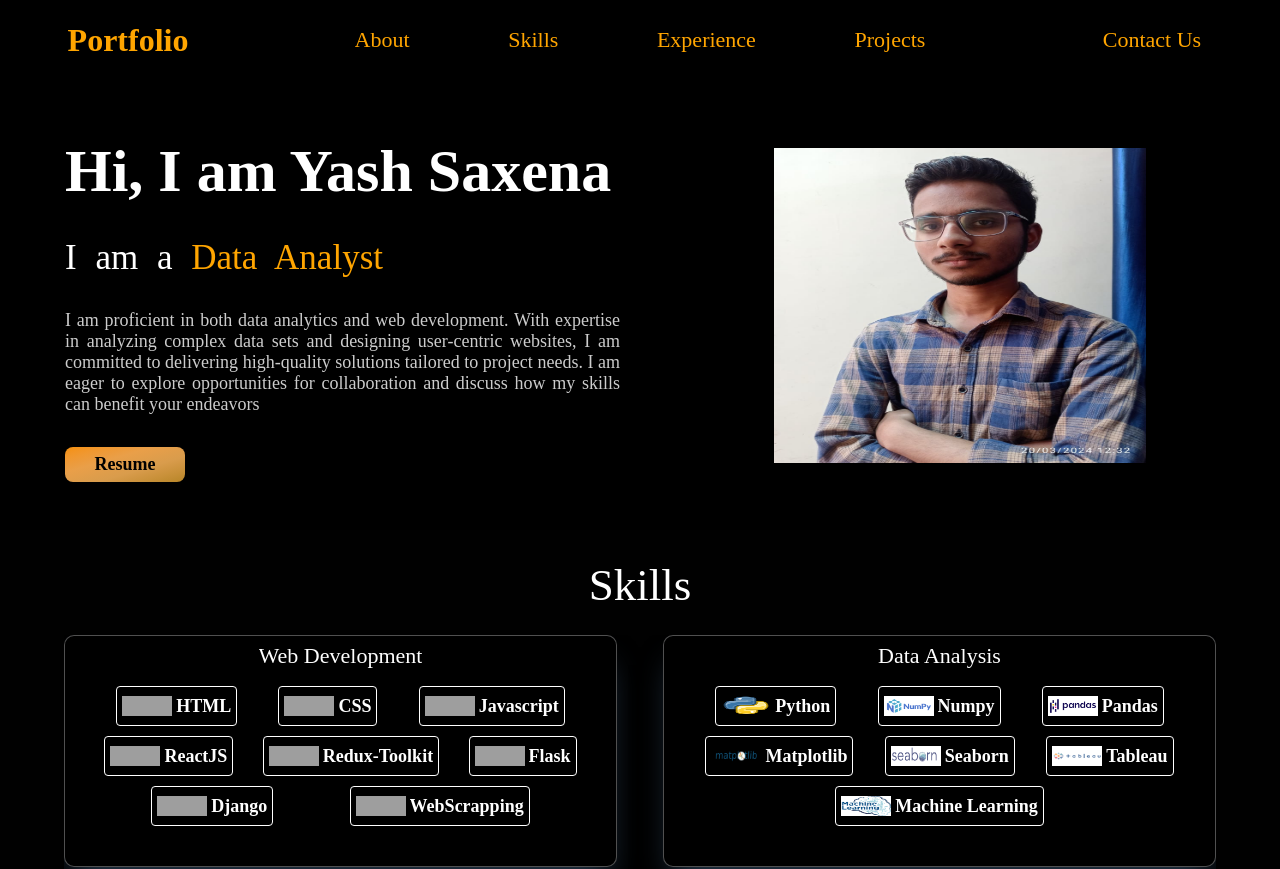
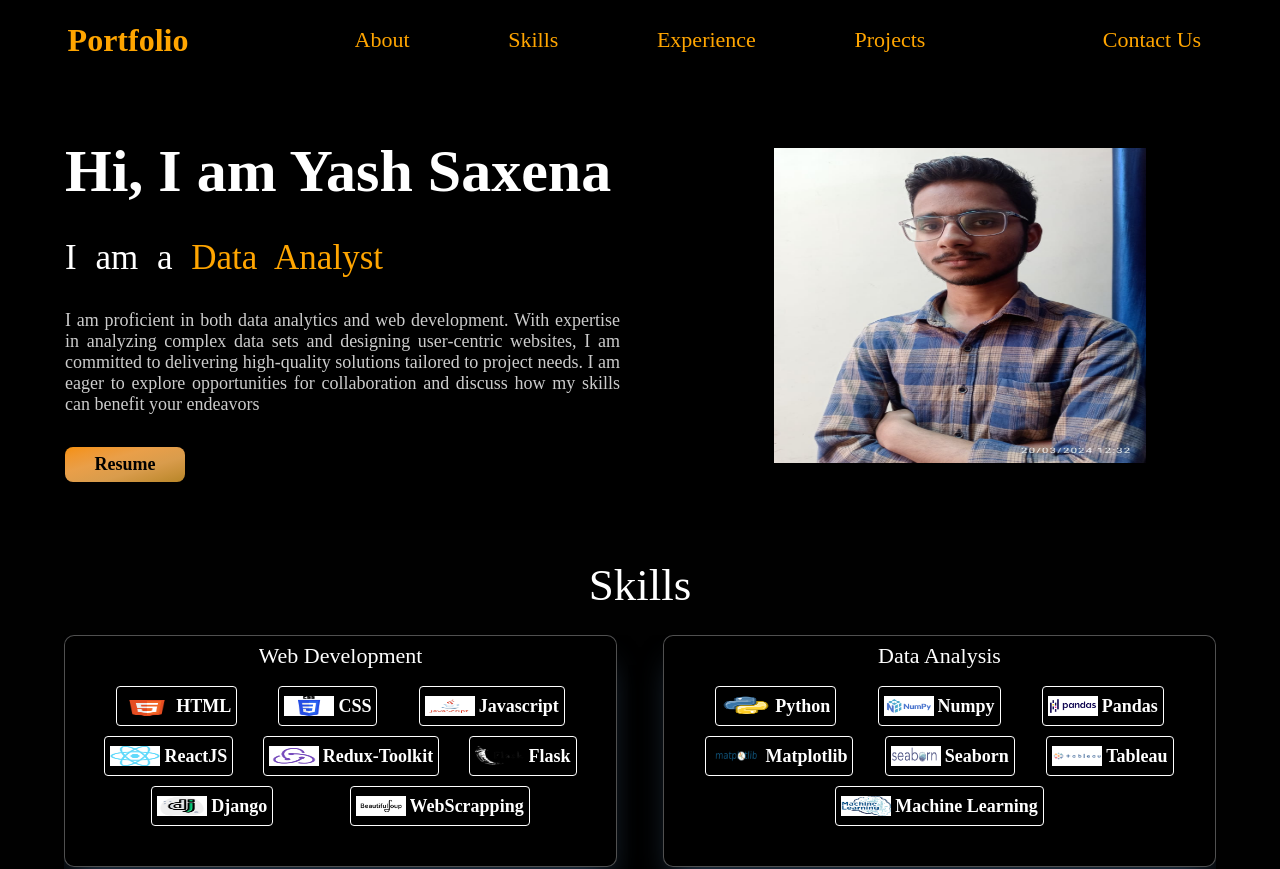
Before and after one commit to YASHSAXEN/Portfolio, a React (Vite) app: page / in a window 1280 px wide. Shown: the top 869 px of the page. Built offline with nearby package versions, Linux system fonts and the light colour scheme; grey boxes are pictures that could not be loaded; a web font is replaced by a local one.

Commit message:
another commit

```diff
--- a/src/components/Footer/Footer.module.css
+++ b/src/components/Footer/Footer.module.css
@@ -1,5 +1,5 @@
 .footerContainer{
-    width: 100%;
+    width: 100vw;
     height: 100px;
     background-color: rgb(23, 22, 22);
     display: flex;
--- a/src/components/Skills/Skills.jsx
+++ b/src/components/Skills/Skills.jsx
@@ -50,7 +50,7 @@ function Skills() {
                         <div className={styles.skillElements}>
                             <div className={styles.skillElementImage}>
                                 <div>
-                                    <img src={`../../../public/assestsassests//frontend/${item}.png`} alt="" />
+                                    <img src={`../../../public/assests/frontend/${item}.png`} alt="" />
                                 </div>
 
                             </div>
```
